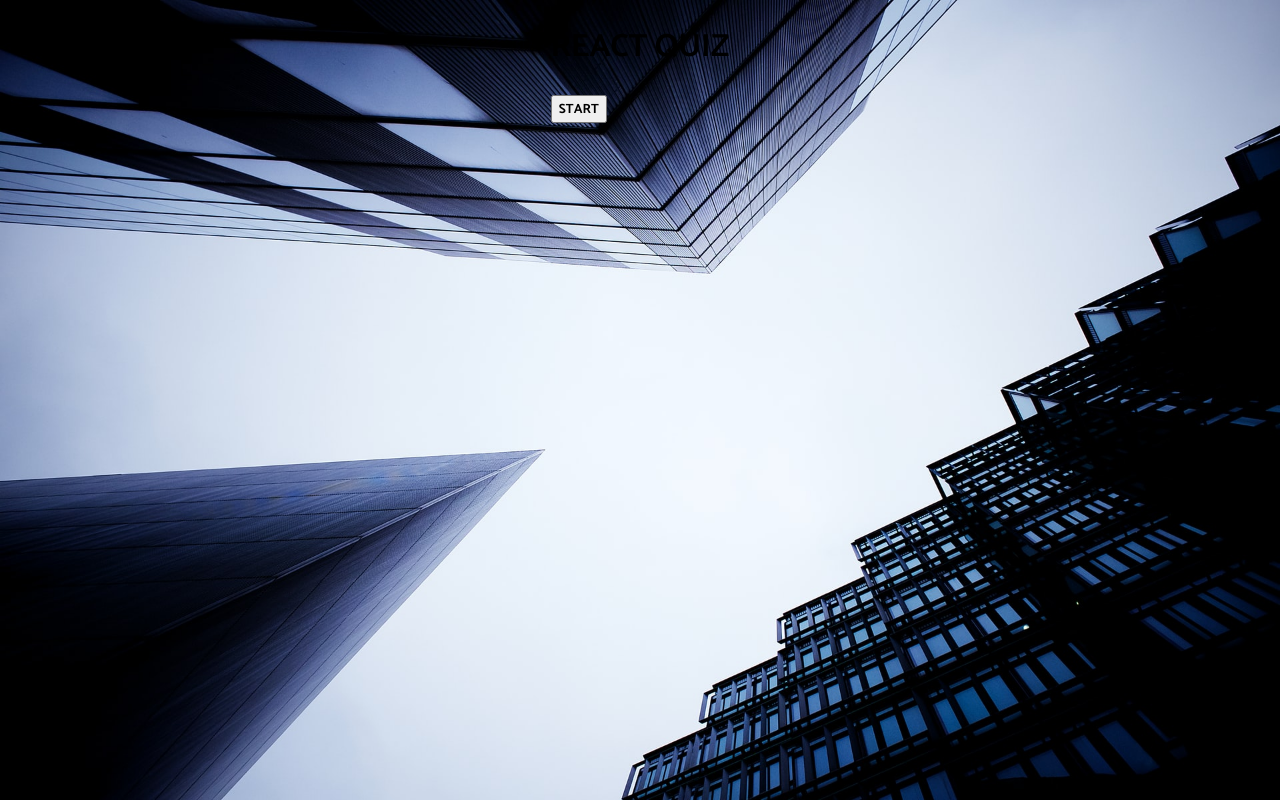
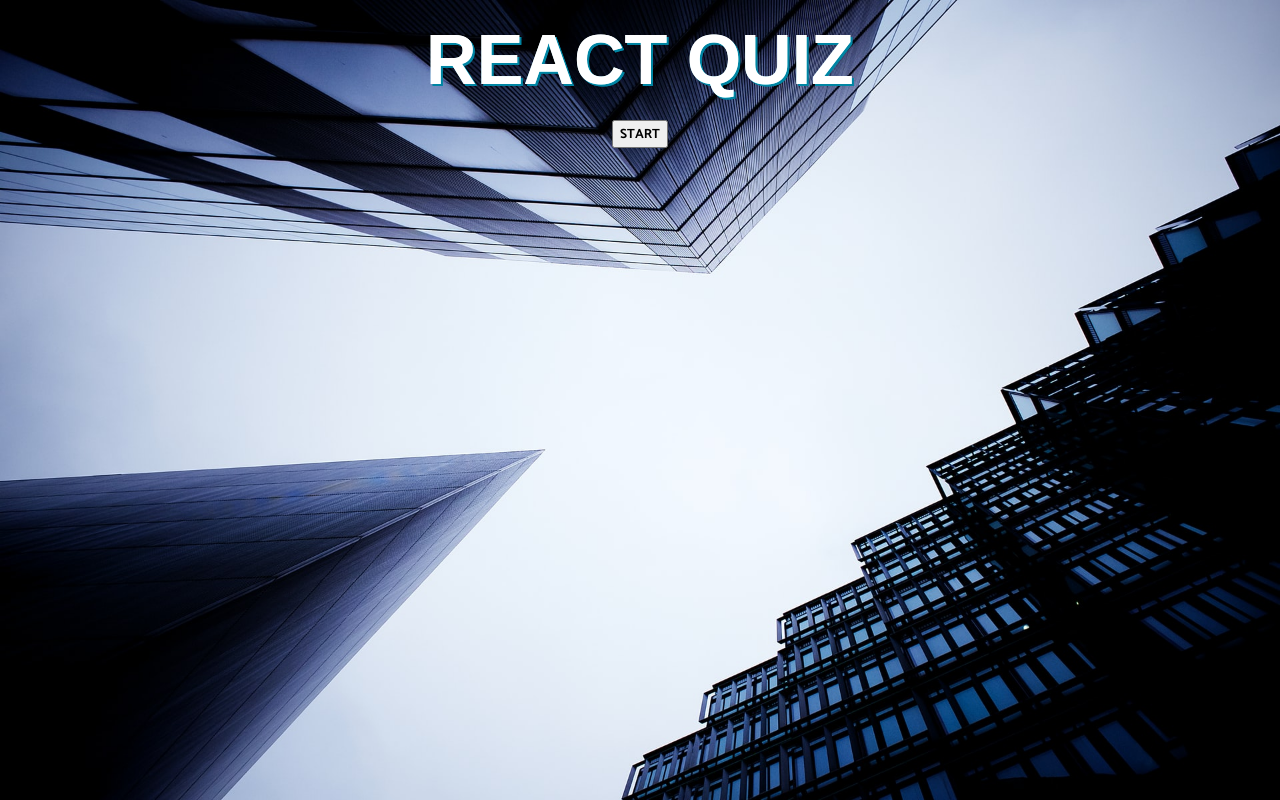
Before and after one commit to TimothySiskin/react-quiz, a React (Create React App) app: page / in a window 1280 px wide. Built offline with nearby package versions, Linux system fonts and the light colour scheme; a web font is replaced by a local one.

Commit message:
+ Wrapper Component

```diff
--- a/src/App.tsx
+++ b/src/App.tsx
@@ -5,7 +5,7 @@
 //Types
 import { QuestionState, Difficulty } from "./API";
 //Styles
-import { GlobalStyle } from "./app.styles";
+import { GlobalStyle, Wrapper } from "./app.styles";
 
 export type AnswerObject = {
   question: string;
@@ -82,7 +82,7 @@
   return (
     <>
       <GlobalStyle />
-      <div className="App">
+      <Wrapper>
         <h1>REACT QUIZ</h1>
         {gameOver || userAnswers.length === TOTAL_Questions ? (
           <button className="start" onClick={startTrivia}>
@@ -109,7 +109,7 @@
               Next Question
             </button>
           )}
-      </div>
+      </Wrapper>
     </>
   );
 };
```
